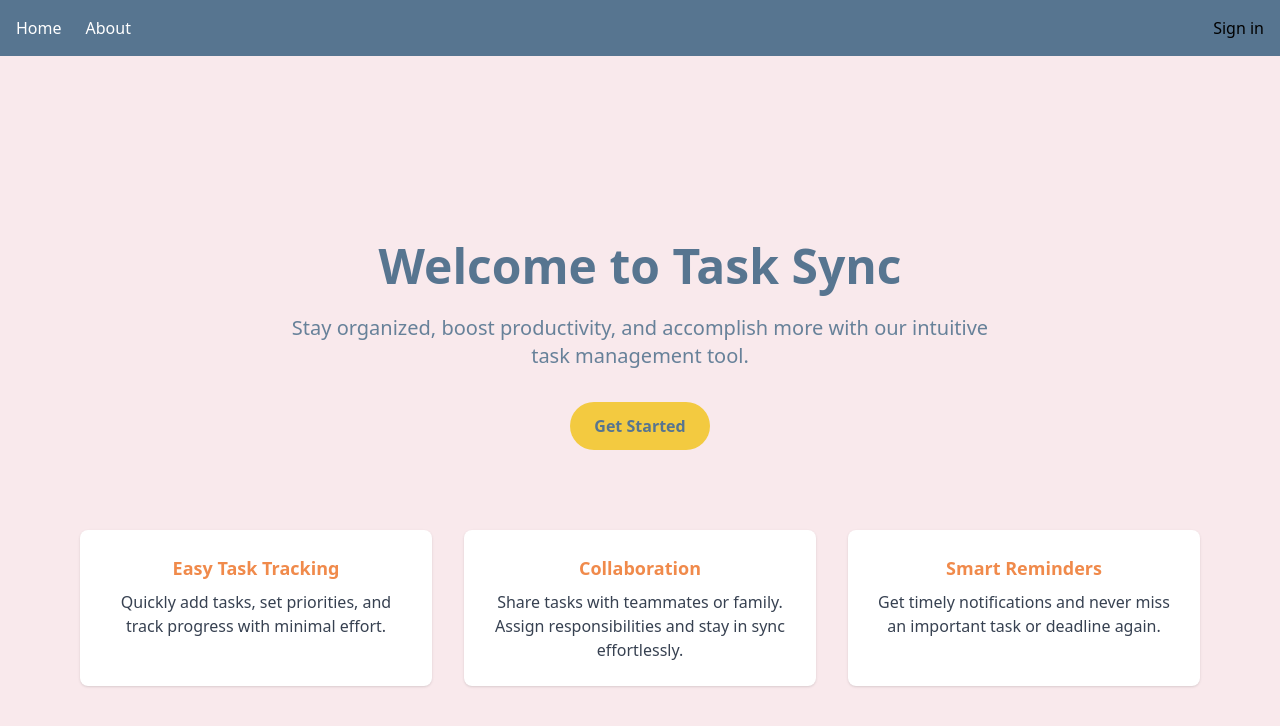
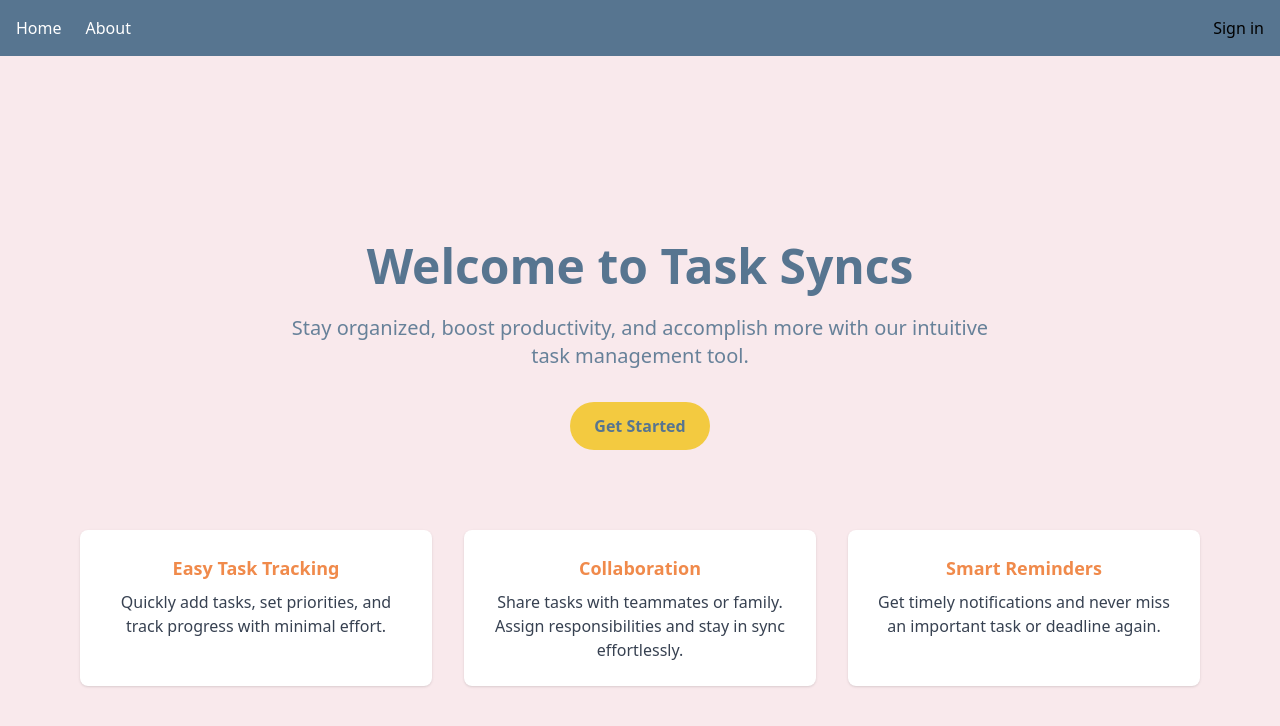
Before and after one commit to tonycecc/task-sync, a Next.js app: page / in a window 1280 px wide. Shown: the top 726 px of the page. Built offline with nearby package versions, Linux system fonts and the light colour scheme; no server answers.

Commit message:
testing CI/CD

```diff
--- a/src/app/page.js
+++ b/src/app/page.js
@@ -3,7 +3,7 @@ export default function HomePage() {
       <main className="min-h-screen bg-[#F9E9EC] flex flex-col items-center justify-center">
         <section className="text-center max-w-3xl mx-auto px-4 py-12">
           <h1 className="text-4xl md:text-5xl font-bold text-[#577590] mb-6">
-            Welcome to Task Sync
+            Welcome to Task Syncs
           </h1>
           <p className="text-lg md:text-xl text-[#577590]/90 mb-8">
             Stay organized, boost productivity, and accomplish more with our intuitive task management tool.
```
